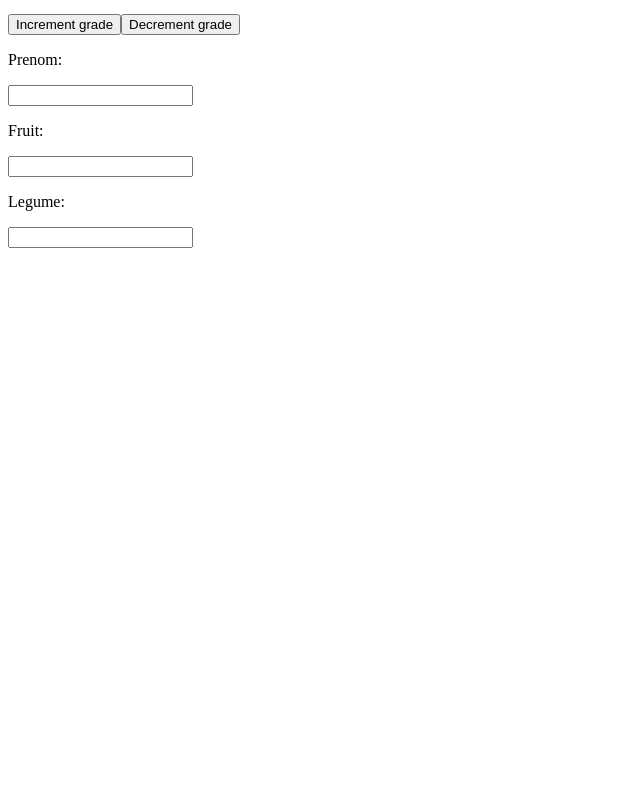
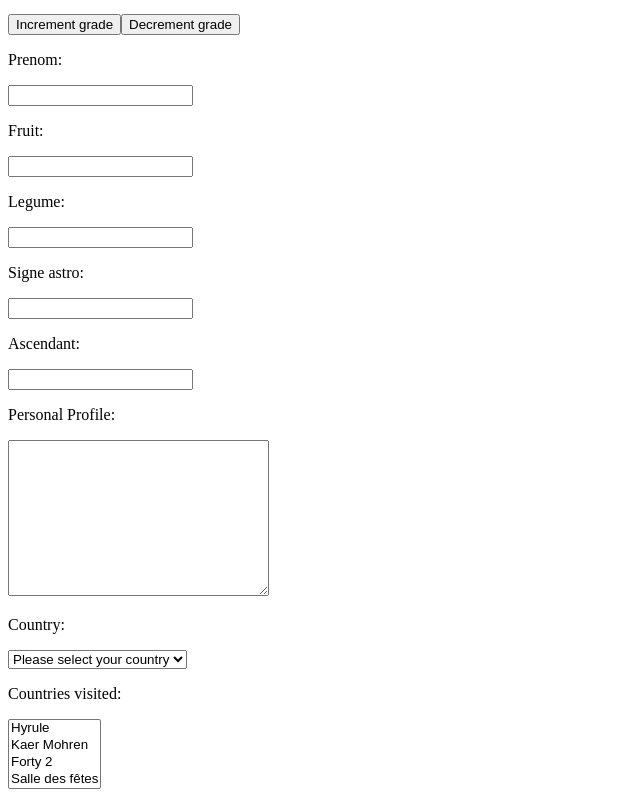
Before and after one commit to TheoZerbibi/ft_transcendence, a Vue app in the folder front/VueProjects/my-one-page-website/: page / in a window 1280 px wide. Shown: the part 1296-2094 px from the top of the page, without its empty margins (0-640 px from the left). Before the commit the page ends 1552 px from the top, so only its background shows below. Built offline with nearby package versions, Linux system fonts and the light colour scheme.

Commit message:
video 07

```diff
--- a/front/VueProjects/my-one-page-website/src/App.vue
+++ b/front/VueProjects/my-one-page-website/src/App.vue
@@ -98,7 +98,36 @@
   <p>Legume: {{ legume }}</p>
   <input type="text" v-model="legume">
 
+  <!-- Input binding + lazy option (wait jump to next input to display previous)-->
+  <!-- Input binding + trim option: remove outer whitespaces-->
+  <p>Signe astro: {{ signeAstro }}</p>
+  <input type="text" v-model.lazy.trim="signeAstro">
 
+  <p>Ascendant: {{ ascendant }}</p>
+  <input type="text" v-model.trim="ascendant">
+
+  <!-- Same with lazy on text area -->
+  <p>Personal Profile: {{ profile }}</p>
+  <textarea cols="30" rows="10" v-model.lazy="profile"></textarea>
+
+  <!-- v-model on a group element, specified on the parent select, option are children -->
+  <p>Country: {{ country }}</p>
+  <select v-model="country">
+    <option value="">Please select your country</option>
+    <option value="UK">United Kingdom</option>
+    <option value="FR">France</option>
+    <option value="JP">Japan</option>
+    <option value="NZ">New Zealand</option>
+  </select>
+
+  <!-- Same on multiselection (with ctrl or cmd) stored in an array -->
+  <p>Countries visited: {{ visited.join(', ') }}</p>
+  <select multiple v-model="visited">
+    <option value="HY">Hyrule</option>
+    <option value="KM">Kaer Mohren</option>
+    <option value="F2">Forty 2</option>
+    <option value="SDF">Salle des fêtes</option>
+  </select>
 </template>
 
 <script>
@@ -127,7 +156,12 @@
         grade: 42,
         prenom: '',
         fruit: '',
-        legume: ''
+        legume: '',
+        signeAstro: '',
+        ascendant: '',
+        profile: '',
+        country: '',
+        visited: []
       }
     },
     methods:
```
Also changed, not shown: 1 other file (tests, documents, lock files or other folders).
